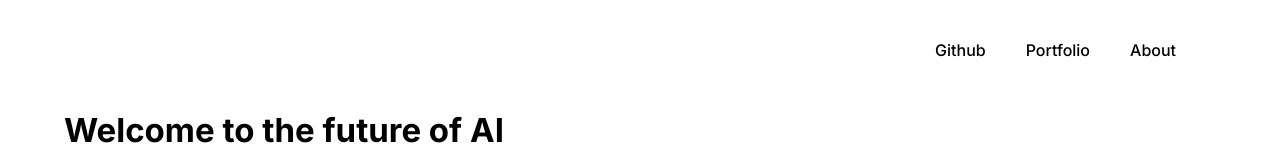
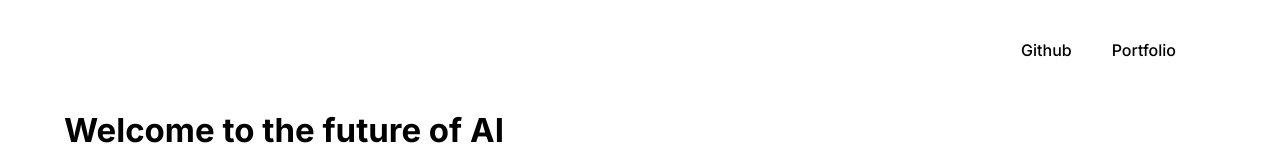
Before and after one commit to Vicsofficial/mod-1, a plain HTML site: page index.html in a window 1280 px wide. Shown: the top 160 px of the page. Drawn offline with Linux system fonts and the light colour scheme.

Commit message:
Update index.html

```diff
--- a/index.html
+++ b/index.html
@@ -12,7 +12,6 @@
 <body>
     <nav>
         <li>
-            <ul><a href="#"></a>About</ul>
             <ul><a href="#"></a>Portfolio</ul>
             <ul><a href="https://vicsofficial.github.io/mod-1/" target="_blank"></a>Github</ul>
         </li>
```
